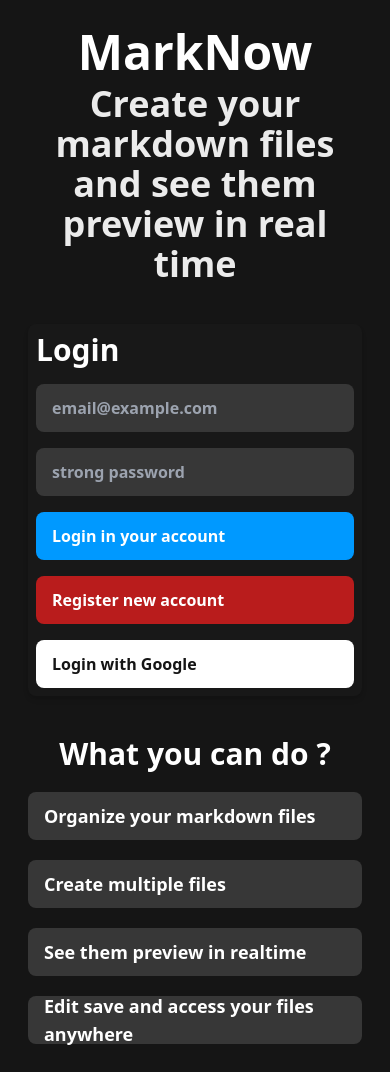
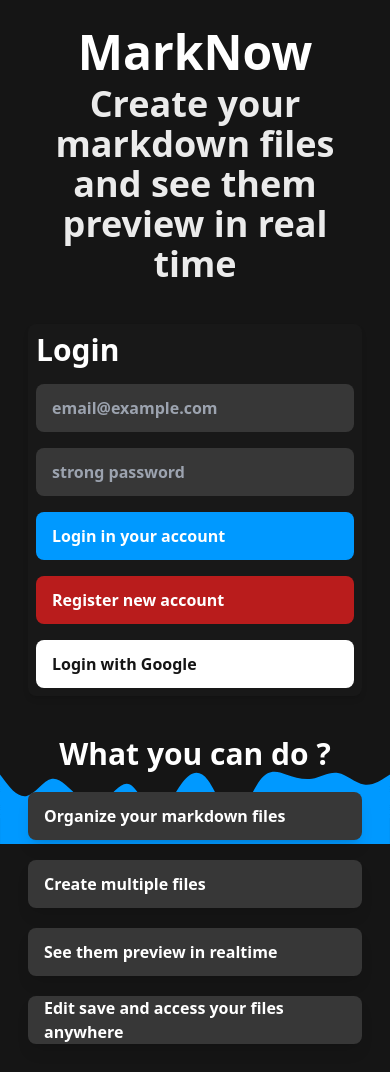
Before and after one commit to jaoincode/marknow, a React (Vite) app: page /login in a window 390 px wide. Built offline with nearby package versions, Linux system fonts and the light colour scheme.

Commit message:
login page wave bg

```diff
--- a/src/App.tsx
+++ b/src/App.tsx
@@ -2,7 +2,7 @@
 
 function App() {
   return (
-    <div className="App bg-myblack-200">
+    <div className="App bg-myblack-200 min-h-screen">
       <AppRoutes />
     </div>
   );
--- a/src/pages/Login/Login.tsx
+++ b/src/pages/Login/Login.tsx
@@ -9,7 +9,8 @@
   const [password, setPassword] = useState("");
 
   return (
-    <div className="p-7 relative">
+    <>
+      <div className="p-7 relative z-20">
         <div className="flex flex-col md:flex-row md:items-center md:justify-evenly md:pt-14">
           <div className="text-center text-mywhite-100 md:max-w-lg">
             <h1 className="text-5xl md:text-6xl md:text-left font-bold">
@@ -50,22 +51,24 @@
           <h2 className="font-bold text-mywhite-100 text-3xl text-center mt-10 mb-5 md:text-5xl md:mt-36">
             What you can do ?
           </h2>
-        <ul className="flex flex-col items-center gap-5 md:gap-6 ">
-          <li className="h-12 w-full flex items-center pl-4 bg-mygray-200 rounded-lg text-mywhite-100 font-semibold md:max-w-lg md:h-14 text-lg">
+          <ul className="flex flex-col items-center gap-5 md:gap-6">
+            <li className="h-12 w-full flex items-center pl-4 bg-mygray-200 rounded-lg text-mywhite-100 font-semibold md:max-w-lg md:h-14 md:text-lg text-md shadow-lg">
               Organize your markdown files
             </li>
-          <li className="h-12 w-full flex items-center pl-4 bg-mygray-200 rounded-lg text-mywhite-100 font-semibold md:max-w-lg md:h-14 text-lg">
+            <li className="h-12 w-full flex items-center pl-4 bg-mygray-200 rounded-lg text-mywhite-100 font-semibold md:max-w-lg md:h-14 md:text-lg text-md shadow-lg">
               Create multiple files
             </li>
-          <li className="h-12 w-full flex items-center pl-4 bg-mygray-200 rounded-lg text-mywhite-100 font-semibold md:max-w-lg md:h-14 text-lg">
+            <li className="h-12 w-full flex items-center pl-4 bg-mygray-200 rounded-lg text-mywhite-100 font-semibold md:max-w-lg md:h-14 md:text-lg text-md shadow-lg">
               See them preview in realtime
             </li>
-          <li className="h-12 w-full flex items-center pl-4 bg-mygray-200 rounded-lg text-mywhite-100 font-semibold md:max-w-lg md:h-14 text-lg">
+            <li className="h-12 w-full flex items-center pl-4 bg-mygray-200 rounded-lg text-mywhite-100 font-semibold md:max-w-lg md:h-14 md:text-lg text-md shadow-lg">
               Edit save and access your files anywhere
             </li>
           </ul>
         </div>
       </div>
+      <img src={WaveImg} className="min-w-screen fixed bottom-0" />
+    </>
   );
 }
 
```
Lines whose indentation alone changed are shown as unchanged.
